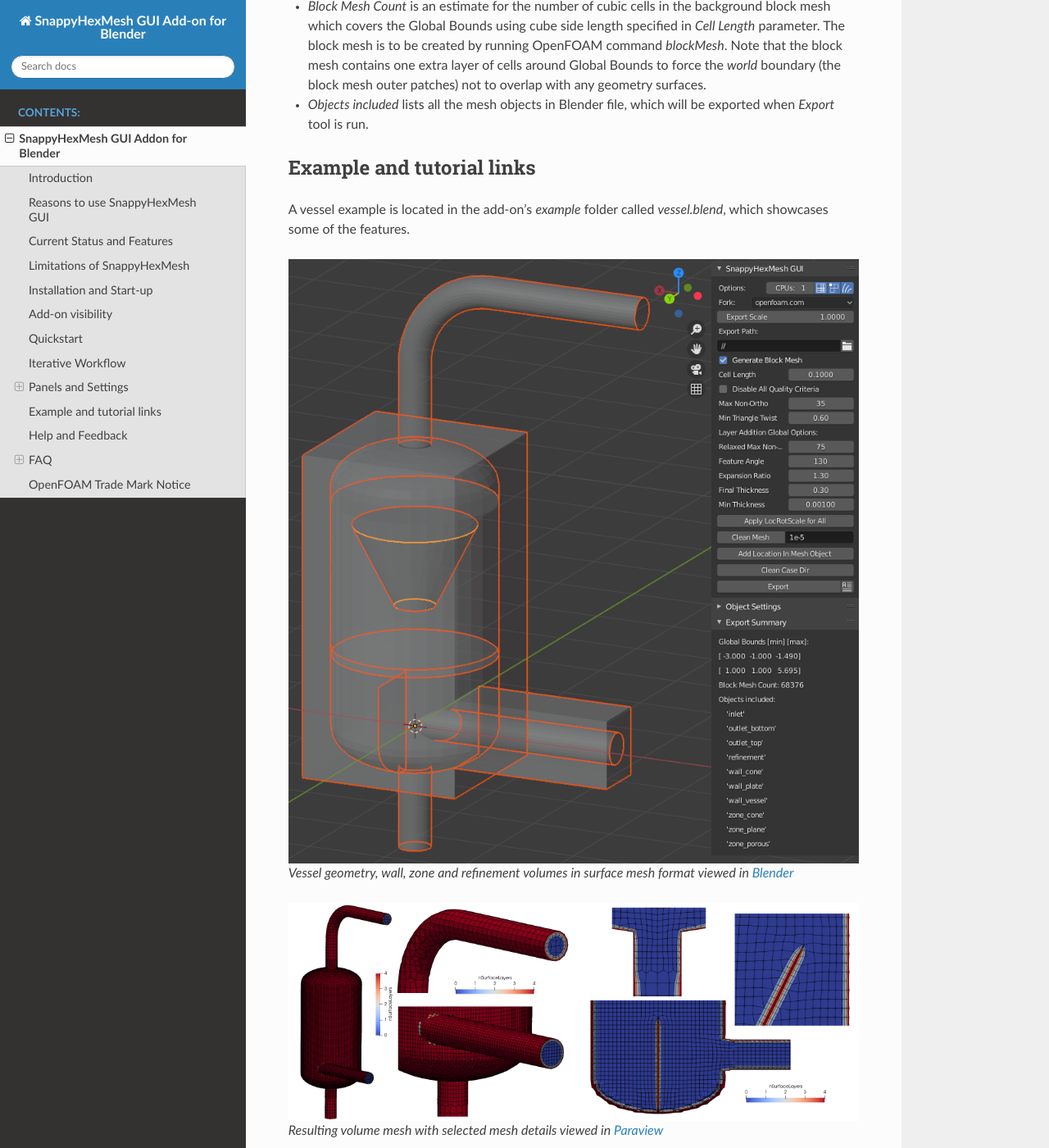
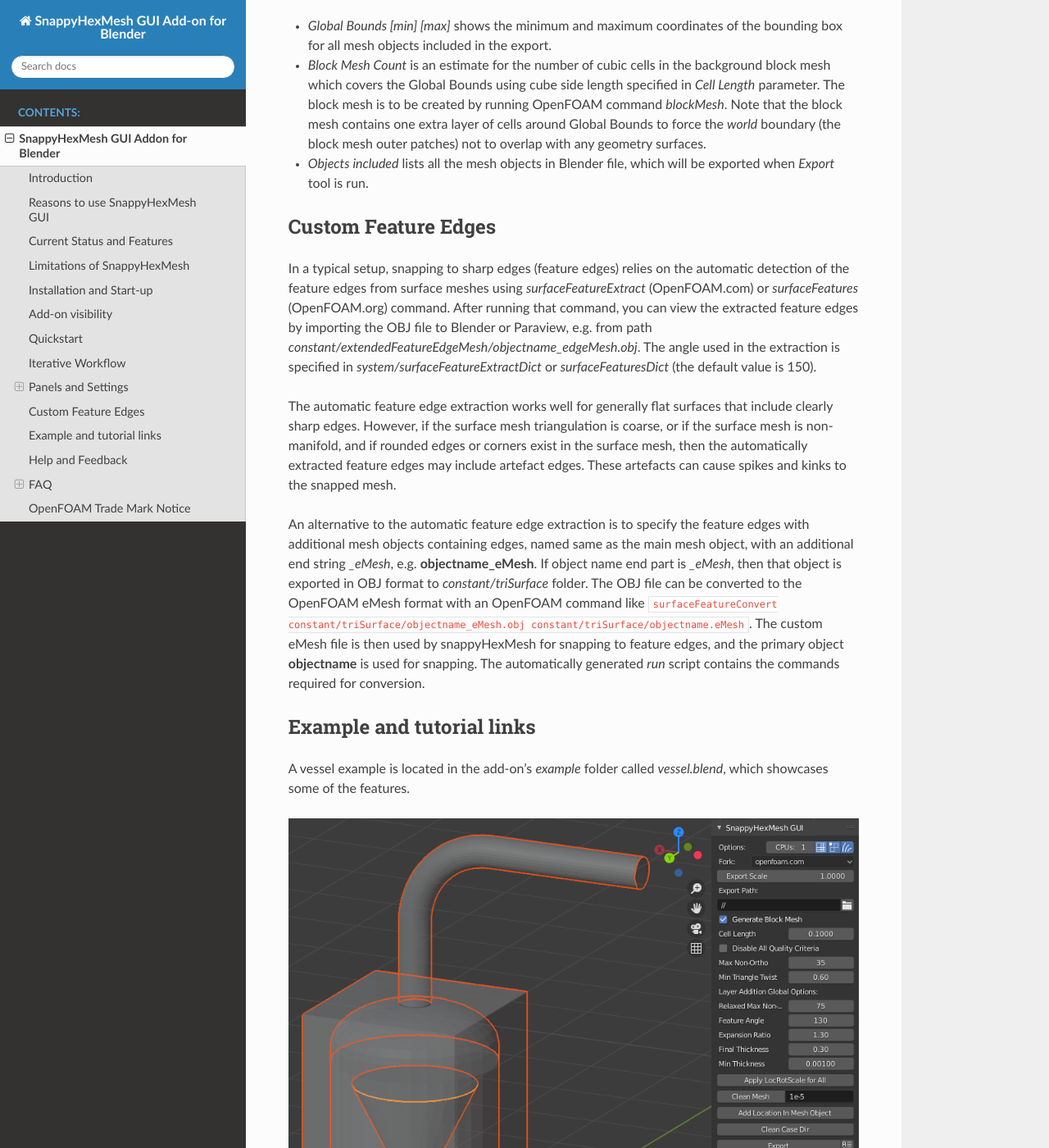
Before and after one commit to tkeskita/snappyhexmesh_gui, a Sphinx documentation site: the page built from docs/snappy_gui.rst, in a window 1280 px wide and 1400 px high, scrolled down 12394 px. Shown: the whole window at 82% size. Built offline with Sphinx 7.4.7 and the Read the Docs theme 2.0.0, drawn with Linux system fonts in a browser that asks for light colours; some of the changed text lies outside the part shown.

Commit message:
Add Custom Feature Edges
- Custom feature edges can be specified with additional mesh objects
  whose name end in "_eMesh". The edges from that object are used
  for feature edge snapping instead of the automatically extracted
  edges from surfaceFeatureExtract or surfaceFeatures.
- Bump version number to 1.7 to mark addition of this new feature.

```diff
--- a/__init__.py
+++ b/__init__.py
@@ -21,7 +21,7 @@
 bl_info = {
     "name": "SnappyHexMesh GUI",
     "author": "Tuomo Keskitalo",
-    "version": (1, 6),
+    "version": (1, 7),
     "blender": (2, 80, 0),
     "location": "3D View > SnappyHexMesh GUI",
     "description": "GUI for OpenFOAM SnappyHexMesh volume mesh generation tool",
--- a/docs/conf.py
+++ b/docs/conf.py
@@ -26,7 +26,7 @@
 # The short X.Y version
 version = u''
 # The full version, including alpha/beta/rc tags
-release = u'1.6'
+release = u'1.7'
 
 
 # -- General configuration ---------------------------------------------------
--- a/docs/snappy_gui.rst
+++ b/docs/snappy_gui.rst
@@ -73,7 +73,8 @@
 * Automatic creation of *blockMeshDict* with cell size as a parameter
 * Calculation of cell count for the resulting block mesh
 * Definition of surface refinement levels for surfaces
-* Creation of feature edge definition (*surfaceFeatureExtractDict* or *surfaceFeaturesDict*)
+* Feature edge extractions (*surfaceFeatureExtractDict* or *surfaceFeaturesDict*)
+* Custom feature edge mesh objects (object names ending with "_eMesh")
 * Definition of surface layers for surfaces
 * Creation of face zones and cell zones from surfaces
 * Volume refinement using surface meshes enclosing a volume
@@ -407,6 +408,9 @@
   by running the *surfaceFeatureExtract* or *surfaceFeatures* OpenFOAM
   utility).  If Feature Edges are extracted, then they are also
   assumed to be included for Feature Edge Snapping in SnappyHexMesh.
+  **Note:** Feature edges are not extracted if a second mesh object
+  with same object name but ending with "_eMesh" is present. See `Custom
+  Feature Edges`_ below.
 * *Feature Edge Level* defines a separate cell refinement level for
   Feature Edges.
 * *Face Zone Type* decides the type of face zones that are to be
@@ -515,6 +519,41 @@
   overlap with any geometry surfaces.
 * *Objects included* lists all the mesh objects in Blender file, which
   will be exported when *Export* tool is run.
+
+Custom Feature Edges
+--------------------
+
+In a typical setup, snapping to sharp edges (feature edges) relies on
+the automatic detection of the feature edges from surface meshes using
+*surfaceFeatureExtract* (OpenFOAM.com) or *surfaceFeatures*
+(OpenFOAM.org) command. After running that command, you can view the
+extracted feature edges by importing the OBJ file to Blender or
+Paraview, e.g. from path
+*constant/extendedFeatureEdgeMesh/objectname_edgeMesh.obj*.
+The angle used in the extraction is specified in
+*system/surfaceFeatureExtractDict* or *surfaceFeaturesDict*
+(the default value is 150).
+
+The automatic feature edge extraction works well for generally flat
+surfaces that include clearly sharp edges. However, if the surface
+mesh triangulation is coarse, or if the surface mesh is non-manifold,
+and if rounded edges or corners exist in the surface mesh, then the
+automatically extracted feature edges may include artefact
+edges. These artefacts can cause spikes and kinks to the snapped mesh.
+
+An alternative to the automatic feature edge extraction is to specify
+the feature edges with additional mesh objects containing edges, named
+same as the main mesh object, with an additional end string *_eMesh*,
+e.g. **objectname_eMesh**. If object name end part is *_eMesh*, then
+that object is exported in OBJ format to *constant/triSurface*
+folder. The OBJ file can be converted to the OpenFOAM eMesh format
+with an OpenFOAM command like ``surfaceFeatureConvert
+constant/triSurface/objectname_eMesh.obj
+constant/triSurface/objectname.eMesh``. The custom eMesh file is then
+used by snappyHexMesh for snapping to feature edges, and the primary
+object **objectname** is used for snapping. The automatically
+generated *run* script contains the commands required for conversion.
+
 
 Example and tutorial links
 --------------------------
```
Also changed, not shown: op_export.py (+49 -13 lines).
